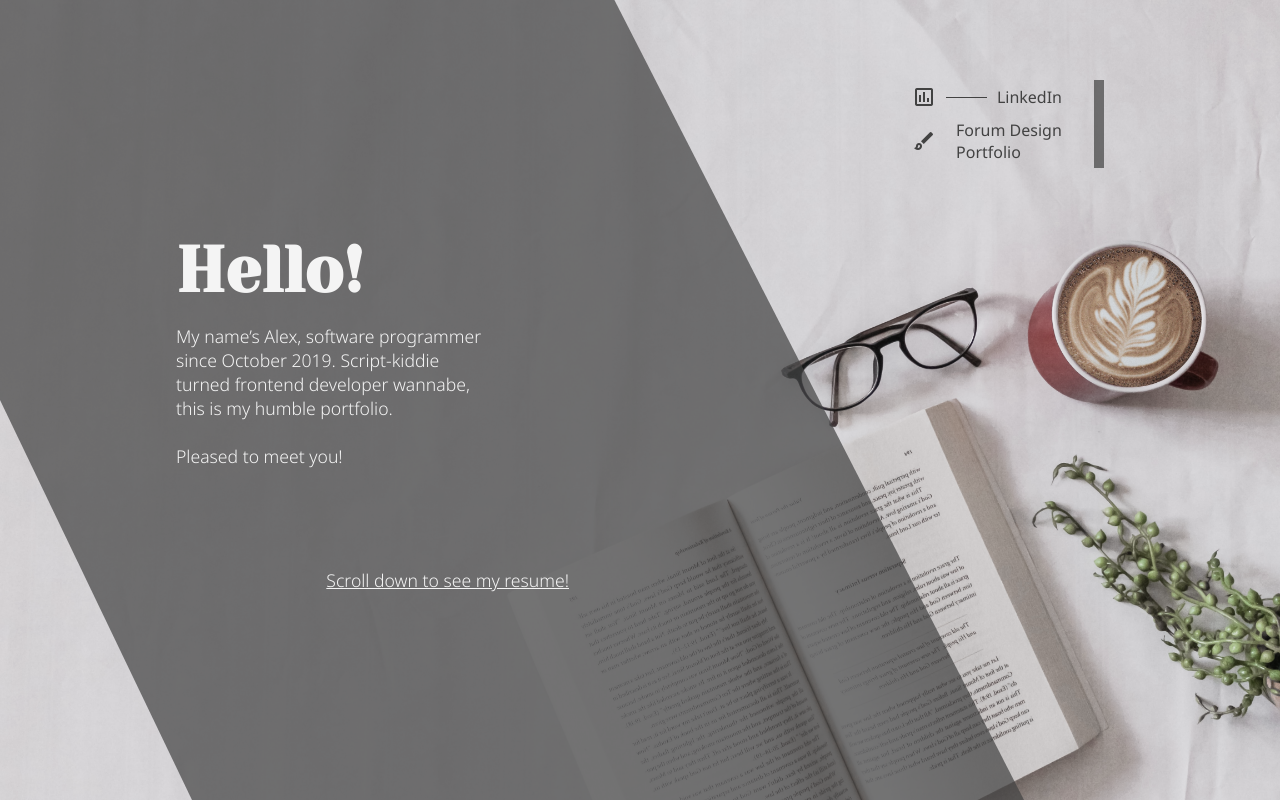
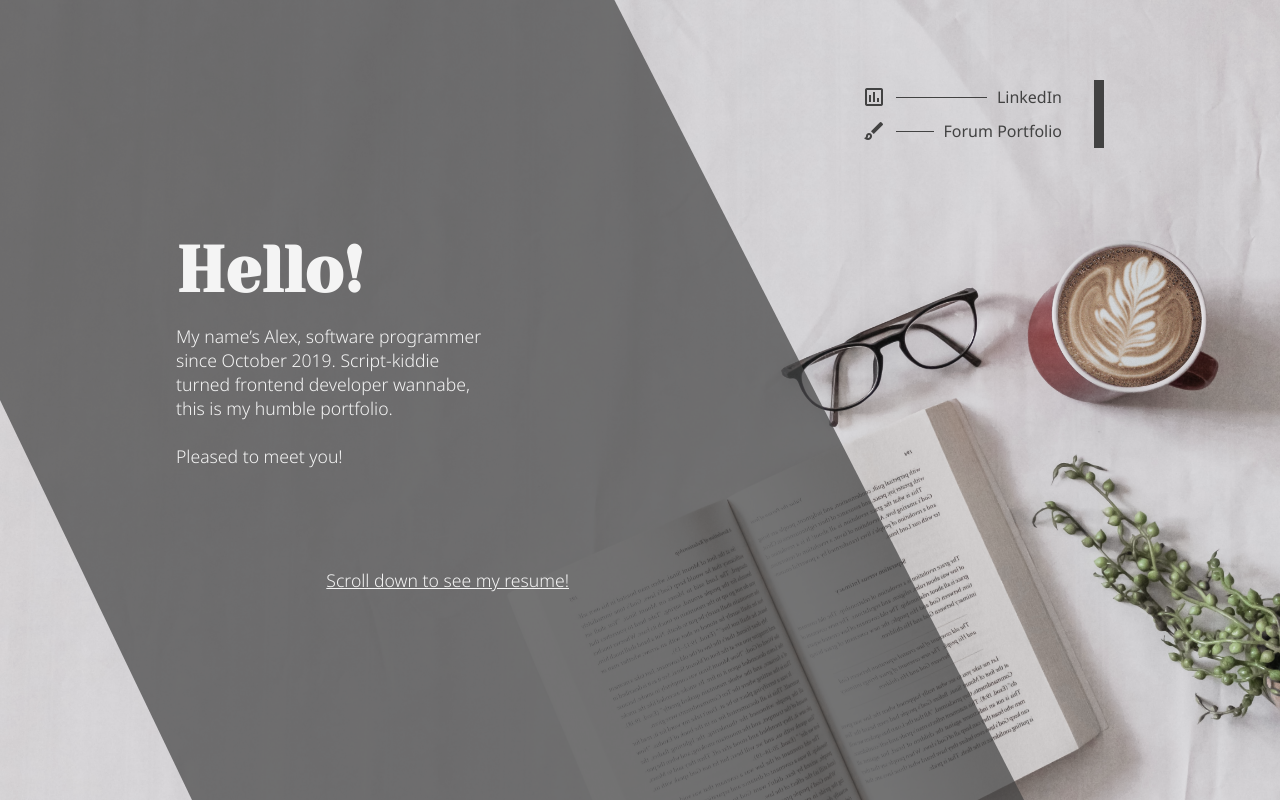
Before and after one commit to xlcr/xlcr.github.io, a plain HTML site: page index.html in a window 1280 px wide. Drawn offline with nearby package versions, Linux system fonts and the light colour scheme; files that its build step writes are made by us from their sources.

Commit message:
Slight adjustments

```diff
--- a/index.html
+++ b/index.html
@@ -5,7 +5,7 @@
     <link rel="preconnect" href="https://fonts.gstatic.com" crossorigin>
     <link href="https://fonts.googleapis.com/css2?family=Noto+Sans:wght@100;200;300;400&family=Yeseva+One&display=swap" rel="stylesheet">
     <link rel="stylesheet" href="https://fonts.googleapis.com/css2?family=Material+Symbols+Outlined:opsz,wght,FILL,GRAD@48,400,0,0" />
-    <link rel="stylesheet" href="styles/stylesheet.css" />
+    <link rel="stylesheet" href="styles/backup.css" />
     <meta content="width=device-width, initial-scale=1" name="viewport" />
     <script src="scripts/xlcr.js"></script>
 </head>
@@ -33,7 +33,7 @@
 					</div>
 					about me
 				</a> -->
-				<a target="_blank" href="www.linkedin.com/in/alex-sim-8153a0190" class="homepage-btn">
+				<a target="_blank" href="https://linkedin.com/in/alex-sim-8153a0190" class="homepage-btn">
 					<span class="material-symbols-outlined">
 						insert_chart
 					</span>
@@ -48,7 +48,7 @@
 					</span>
 					<div class="">
 					</div>
-					Forum Design Portfolio
+					Forum Portfolio
 				</a>
 			</div>
 		</div>
@@ -178,7 +178,7 @@
 				<h2>on Miscellaneous</h2>
 				Copywriting, Creative Writing<br><br>
 				Web Design (minor, self-learning)<br><br>
-				N3 Japanese - taking the test for N1 in the year 2024<br><br>
+				N3 Japanese - taking the test for N1 in the year 2024.<br><br>
 				Conversational Mandarin<br><br>
 			</div>
 		</div>
--- a/styles/backup.css
+++ b/styles/backup.css
@@ -94,7 +94,7 @@
     flex-direction: row;
     justify-content: flex-end;
     align-items: center;
-    width: 150px;
+    width: 200px;
     margin: 5px 0px;
   }
   #homepage .homepage-buttons .homepage-btn div {
@@ -374,7 +374,7 @@
       width: 50vw;
     }
     #homepage .timeline-slot .timeline-box:not(.filled), #homepage .timeline-slot .timeline-stalk {
-      display: none;
+      display: none !important;
     }
     #homepage .resume-details {
       transform: translatey(200px) !important;
--- a/styles/stylesheet.scss
+++ b/styles/stylesheet.scss
@@ -118,8 +118,9 @@ a:visited, a {
 
 		.homepage-btn {
 			@include flex(row, flex-end, center);
-			width: 150px;
+			width: 200px;
 			margin: 5px 0px;
+			text-align: right;
 
 			div {
 				margin: 12px 10px auto 10px;
@@ -424,7 +425,7 @@ a:visited, a {
 			}
 
 			.timeline-box:not(.filled), .timeline-stalk {
-				display: none;
+				display: none !important;
 			}
 		}
 
```
